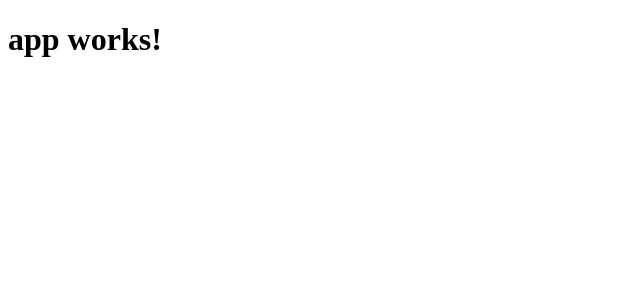
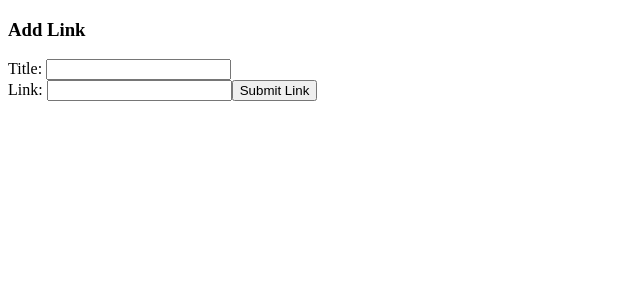
Before and after one commit to cahuizar/ArticleCreator, an Angular app: page / in a window 1280 px wide. Shown: the top 300 px of the page, without its empty margins (0-640 px from the left). Built offline with nearby package versions, Linux system fonts and the light colour scheme.

Commit message:
intial files

```diff
--- a/src/app/app.component.html
+++ b/src/app/app.component.html
@@ -1,3 +1,9 @@
-<h1>
-  {{title}}
-</h1>
+<form class="">
+    <h3>Add Link</h3>
+    <label for="title">Title: </label>
+    <input name="title" value="" #newTitle>
+    <br>
+    <label for="link">Link: </label>
+    <input name="link" value="" #newLink>
+    <input type="button" (click)="addArticle(newTitle, newLink)" value="Submit Link">
+</form>
--- a/src/app/app.component.ts
+++ b/src/app/app.component.ts
@@ -6,5 +6,8 @@ import { Component } from '@angular/core';
   styleUrls: ['./app.component.css']
 })
 export class AppComponent {
-  title = 'app works!';
+  addArticle(title : HTMLInputElement, link : HTMLInputElement) : boolean {
+      console.log(`Adding article title: ${title.value} and link ${link.value}`)
+      return false;
+  }
 }
--- a/src/app/app.module.ts
+++ b/src/app/app.module.ts
@@ -4,10 +4,12 @@ import { FormsModule } from '@angular/forms';
 import { HttpModule } from '@angular/http';
 
 import { AppComponent } from './app.component';
+import { ArticleComponent } from './article/article.component';
 
 @NgModule({
   declarations: [
-    AppComponent
+    AppComponent,
+    ArticleComponent
   ],
   imports: [
     BrowserModule,
--- /dev/null
+++ b/src/app/article/article.component.html
@@ -0,0 +1,3 @@
+<p>
+  article works!
+</p>
--- /dev/null
+++ b/src/app/article/article.component.ts
@@ -0,0 +1,15 @@
+import { Component, OnInit } from '@angular/core';
+
+@Component({
+  selector: 'app-article',
+  templateUrl: './article.component.html',
+  styleUrls: ['./article.component.css']
+})
+export class ArticleComponent implements OnInit {
+
+  constructor() { }
+
+  ngOnInit() {
+  }
+
+}
```
Also changed, not shown: src/app/article/article.component.css (added), 1 other file (tests, documents, lock files or other folders).
